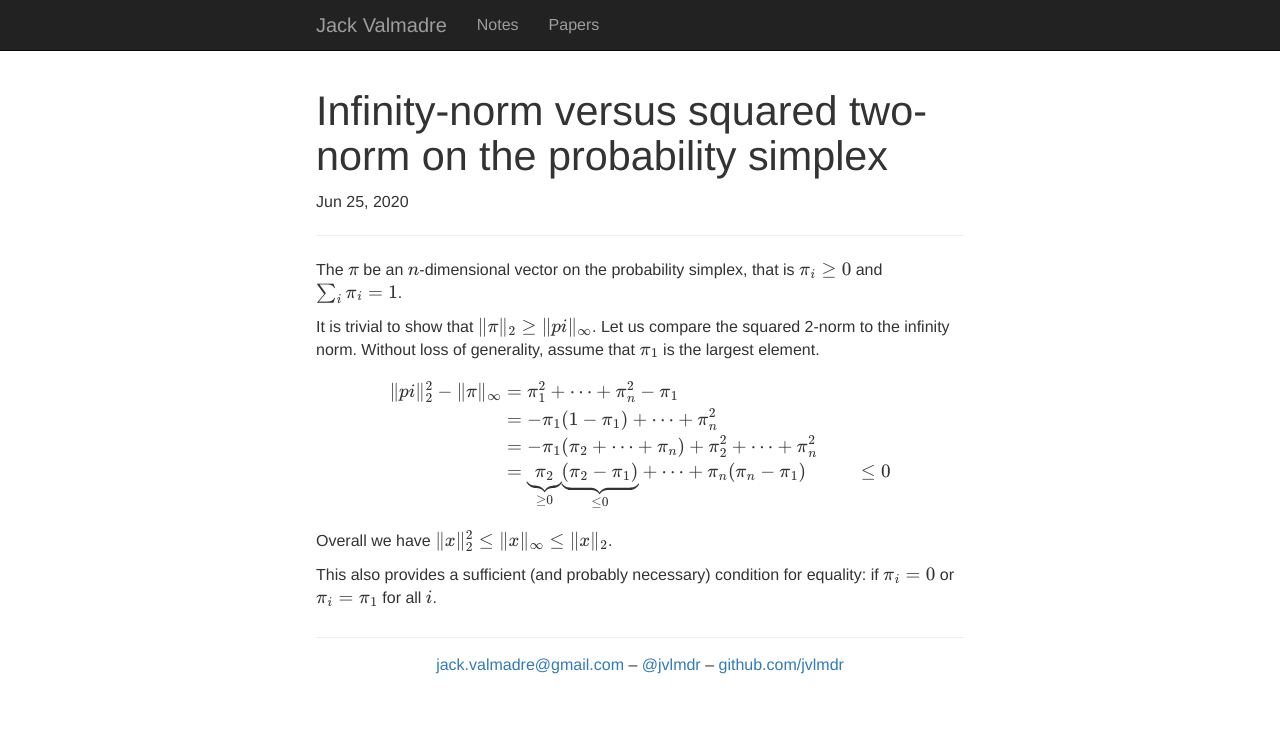
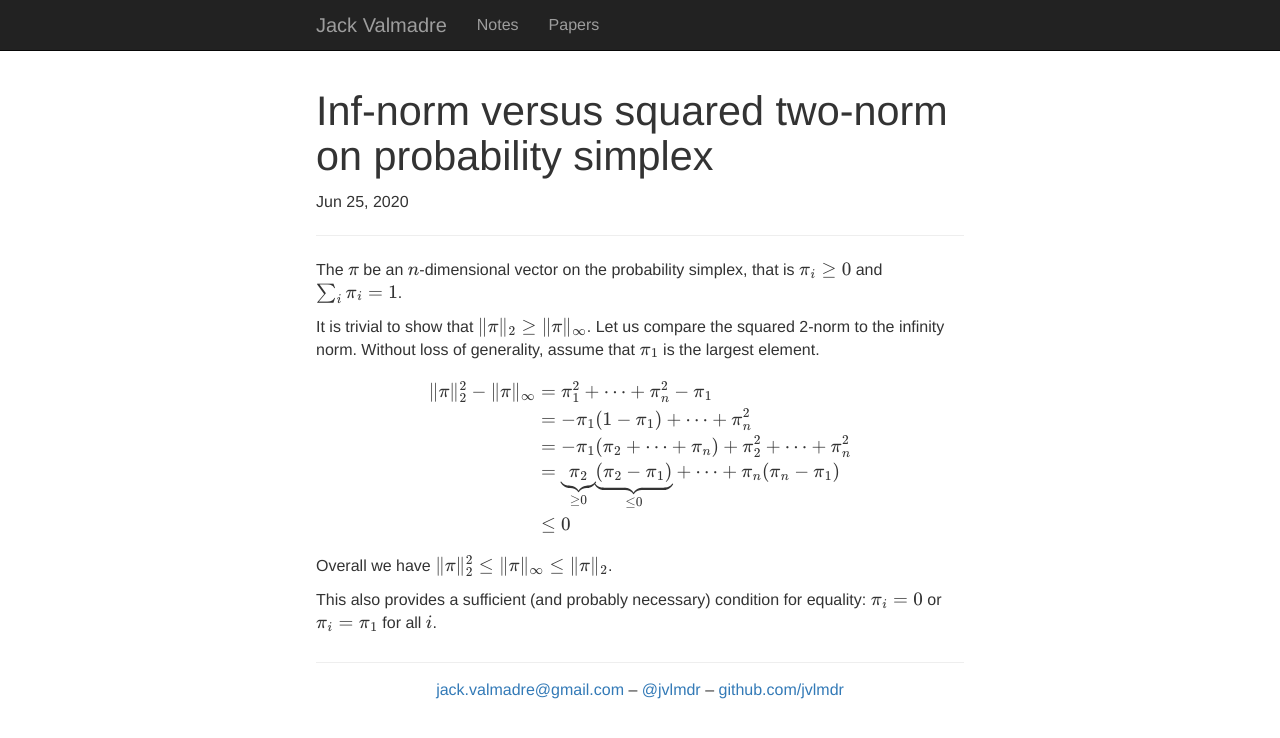
Before and after one commit to jvlmdr/jack.valmadre.net, a Jekyll site: the page built from notes/_posts/2020-06-25-squared-two-norm-convex.md, in a window 1280 px wide. Shown: the top 738 px of the page. Built offline with Jekyll 4.4.1, drawn with Linux system fonts in a browser that asks for light colours; nearby versions of some CDN libraries; formulas are drawn with MathJax 3.

Commit message:
Update and rename 2020-06-25-squared-two-norm-on-probability-simplex.md to 2020-06-25-squared-two-norm-convex.md

```diff
--- a/notes/_posts/2020-06-25-squared-two-norm-on-probability-simplex.md
+++ b/notes/_posts/2020-06-25-squared-two-norm-convex.md
@@ -1,26 +1,26 @@
 ---
 layout: post
-title:  Infinity-norm versus squared two-norm on the probability simplex
+title:  Inf-norm versus squared two-norm on probability simplex
 math:   true
 ---
 
 The $$\pi$$ be an $$n$$-dimensional vector on the probability simplex, that is $$\pi_{i} \ge 0$$ and $$\sum_{i} \pi_{i} = 1$$.
 
-It is trivial to show that $$\|\pi\|_{2} \ge \|pi\|_{\infty}$$.
+It is trivial to show that $$\|\pi\|_{2} \ge \|\pi\|_{\infty}$$.
 Let us compare the squared 2-norm to the infinity norm.
 Without loss of generality, assume that $$\pi_{1}$$ is the largest element.
 
 $$
 \begin{align}
-\|pi\|_2^2 - \|\pi\|_{\infty}
+\|\pi\|_2^2 - \|\pi\|_{\infty}
 & = \pi_{1}^{2} + \cdots + \pi_{n}^{2} - \pi_{1} \\
 & = -\pi_{1}(1 - \pi_{1}) + \cdots + \pi_{n}^{2} \\
 & = -\pi_{1}(\pi_{2} + \cdots + \pi_{n}) + \pi_{2}^{2} + \cdots + \pi_{n}^{2} \\
-& = \underbrace{\pi_{2}}_{\ge 0} \underbrace{(\pi_{2} - \pi_{1})}_{\le 0} + \cdots + \pi_{n} (\pi_{n} - \pi_{1})
+& = \underbrace{\pi_{2}}_{\ge 0} \underbrace{(\pi_{2} - \pi_{1})}_{\le 0} + \cdots + \pi_{n} (\pi_{n} - \pi_{1}) \\
 & \le 0
 \end{align}
 $$
 
-Overall we have $$\|x\|_{2}^{2} \le \|x\|_{\infty} \le \|x\|_{2}$$.
+Overall we have $$\|\pi\|_{2}^{2} \le \|\pi\|_{\infty} \le \|\pi\|_{2}$$.
 
-This also provides a sufficient (and probably necessary) condition for equality: if $$\pi_{i} = 0$$ or $$\pi_{i} = \pi_{1}$$ for all $$i$$.
+This also provides a sufficient (and probably necessary) condition for equality: $$\pi_{i} = 0$$ or $$\pi_{i} = \pi_{1}$$ for all $$i$$.
```
